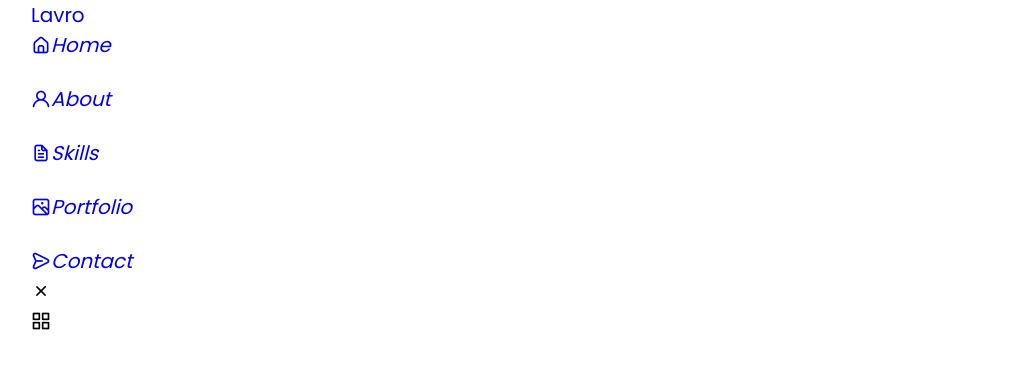
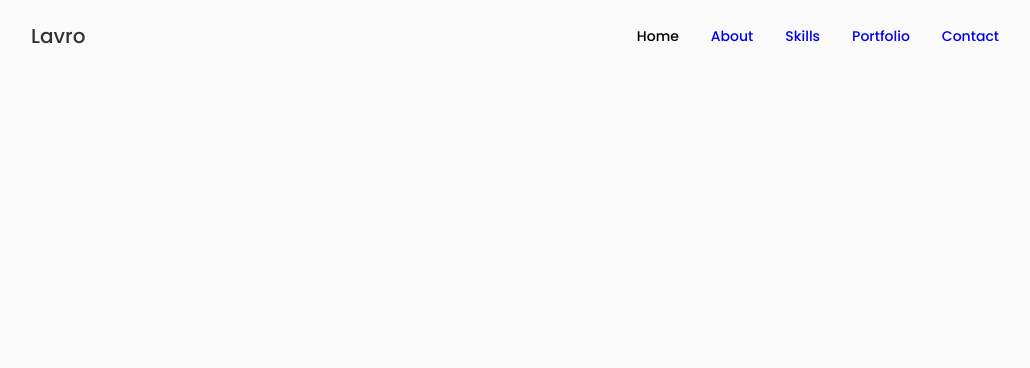
Before and after one commit to NikitaLavro/Portfolio-Project, a React (Vite) app in the folder react-portfolio/: page / in a window 1280 px wide. Shown: the top 368 px of the page, without its empty margins (125-1155 px from the left). Built offline with nearby package versions, Linux system fonts and the light colour scheme.

Commit message:
Header styles

```diff
--- a/react-portfolio/src/App.css
+++ b/react-portfolio/src/App.css
@@ -6,7 +6,7 @@
   --header-height: 3rem;
 
   /*=== Colors ===*/
-  --hue: 0 -;
+  --hue: 0;
   --sat: 0%;
   --title-color: hsl(var(--hue), var(--sat), 20%);
   --title-color-dark: hsl(var(--hue), var(--sat), 0%);
@@ -79,7 +79,7 @@
 }
 
 body {
-  border-color: var(--body-color);
+  background-color: var(--body-color);
   color: var(--text-color);
 }
 
--- a/react-portfolio/src/components/Header/Header.css
+++ b/react-portfolio/src/components/Header/Header.css
@@ -0,0 +1,48 @@
+.header {
+  width: 100%;
+  position: fixed;
+  top: 0;
+  left: 0;
+  z-index: var(--z-fixed);
+  background-color: var(--body-color);
+}
+
+.nav {
+  height: calc(var(--header-height) + 1.5rem);
+  display: flex;
+  justify-content: space-between;
+  align-items: center;
+  column-gap: 1rem;
+}
+
+.nav__logo,
+.nav__toggle {
+  color: var(--title-color);
+  font-weight: var(--font-medium);
+}
+
+.nav__list {
+  display: flex;
+  column-gap: 2rem;
+}
+
+.nav__link {
+  display: flex;
+  flex-direction: column;
+  align-items: center;
+  font-size: var(--small-font-size);
+  font-weight: var(--font-medium);
+  transition: 0.3s;
+}
+
+.nav__icon,
+.nav__close,
+.nav__toggle {
+  display: none;
+}
+
+/* Active Link*/
+.active-link,
+.nav__link:hover {
+  color: var(--title-color-dark);
+}
--- a/react-portfolio/src/components/Header/Header.jsx
+++ b/react-portfolio/src/components/Header/Header.jsx
@@ -11,28 +11,28 @@
         <div className="nav-menu">
           <ul className="nav__list grid">
             <li className="nav__item">
-              <a href="#home" className="nav__link">
-                <i className="uil uil-estate nav__icon">Home</i>
+              <a href="#home" className="nav__link active-link">
+                <i className="uil uil-estate nav__icon"></i>Home
               </a>
             </li>
             <li className="nav__item">
               <a href="#about" className="nav__link">
-                <i className="uil uil-user nav__icon">About</i>
+                <i className="uil uil-user nav__icon"></i>About
               </a>
             </li>
             <li className="nav__item">
               <a href="#skills" className="nav__link">
-                <i className="uil uil-file-alt nav__icon">Skills</i>
+                <i className="uil uil-file-alt nav__icon"></i>Skills
               </a>
             </li>
             <li className="nav__item">
               <a href="portfolio" className="nav__link">
-                <i className="uil uil-scenery nav__icon">Portfolio</i>
+                <i className="uil uil-scenery nav__icon"></i>Portfolio
               </a>
             </li>
             <li className="nav__item">
               <a href="contact" className="nav__link">
-                <i className="uil uil-message nav__icon">Contact</i>
+                <i className="uil uil-message nav__icon"></i>Contact
               </a>
             </li>
           </ul>
```
